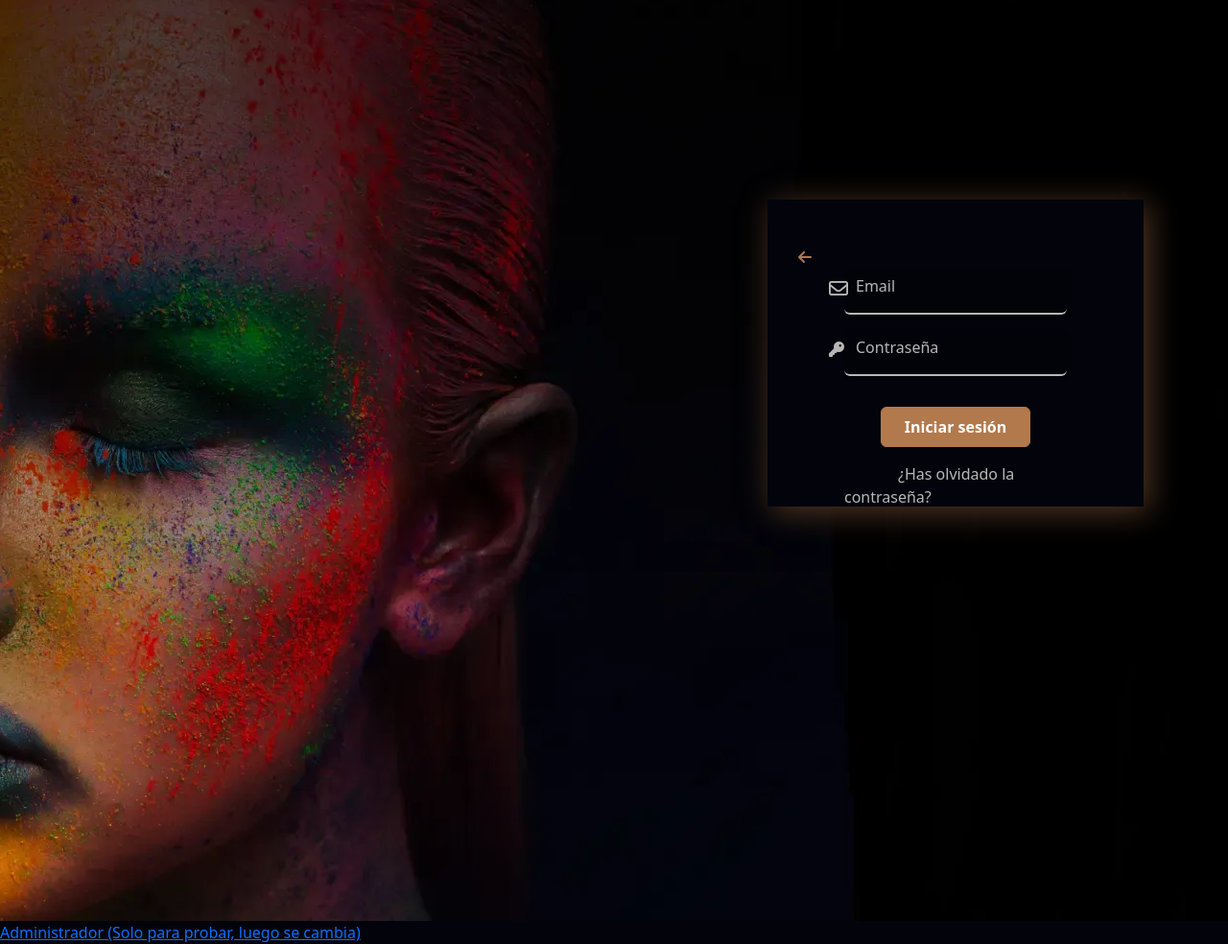
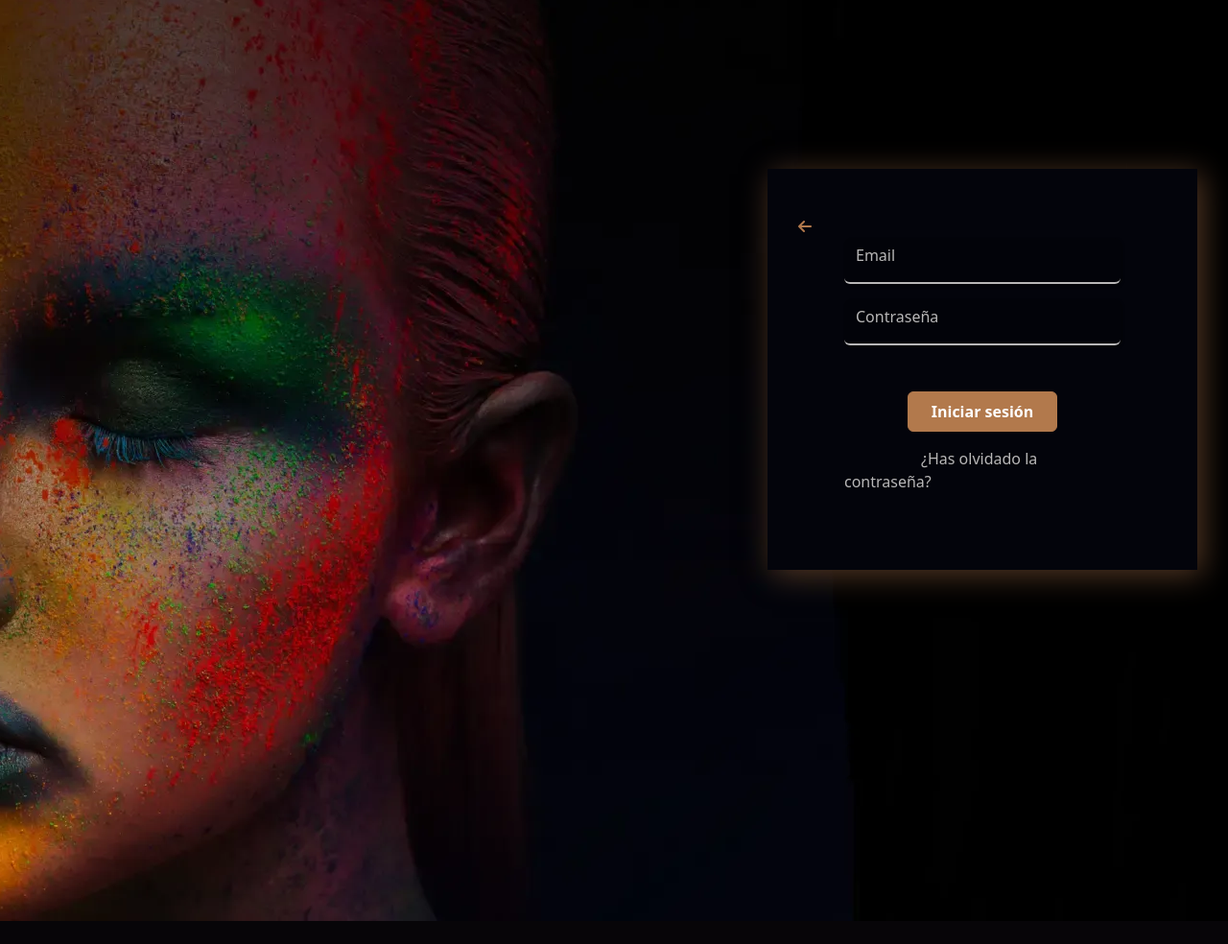
Before and after one commit to AdrianLozanoMartinez/myeart, a PHP site: page /login.php in a window 1280 px wide. Shown: the whole page at 96% size. After the commit the page ends 960 px from the top, so only its background shows below. Run offline with PHP 8.4, Linux system fonts and the light colour scheme; data that the repository does not hold is empty; some libraries are stand-ins or nearby versions.

Commit message:
Finish design login

```diff
--- a/login.css
+++ b/login.css
@@ -1,20 +1,21 @@
 .containerLogin {
     background-image: url('image/bg-woman.webp');
     background-attachment: fixed;
-    background-position: top 90% left 100em;
+    background-position: top 100% left 100em;
     width: 100%;
     height: 60em;
     padding: 5em;
 }
 
 #login {
+    position: fixed;
     background-color: rgb(3, 4, 11);
     box-shadow:5px 5px 30px rgb(84, 56, 36);
     width: 35%;
-    height: 40%;
+    /* height: 40%; */
     padding: 5em;
     margin-left: 45em;
-    margin-top: 8em;
+    margin-top: 6em;
 }
 
 .separate{
@@ -74,7 +75,7 @@
 }
 
 #forget{
-    margin-left: 3.5em;
+    margin-left: 5em;
     color: rgb(184, 183, 183);
     text-decoration: none;
 }
@@ -84,7 +85,7 @@
 }
 
 .buttonLogin {
-    margin-top: 1em;
+    margin-top: 2em;
     margin-bottom: 1em;
     padding: 0.5em;
     padding-left: 1.5em;
--- a/login.php
+++ b/login.php
@@ -29,7 +29,7 @@
             <a href="#" id="forget">¿Has olvidado la contraseña?</a>
         </div>
     </div>
-    <a href="admin.php">Administrador (Solo para probar, luego se cambia)</a>
+    <!-- <a href="admin.php">Administrador (Solo para probar, luego se cambia)</a> -->
     <script src="https://cdn.jsdelivr.net/npm/@popperjs/core@2.11.8/dist/umd/popper.min.js" integrity="sha384-I7E8VVD/ismYTF4hNIPjVp/Zjvgyol6VFvRkX/vR+Vc4jQkC+hVqc2pM8ODewa9r" crossorigin="anonymous"></script>
     <script src="https://cdn.jsdelivr.net/npm/bootstrap@5.3.3/dist/js/bootstrap.min.js" integrity="sha384-0pUGZvbkm6XF6gxjEnlmuGrJXVbNuzT9qBBavbLwCsOGabYfZo0T0to5eqruptLy" crossorigin="anonymous"></script>
 </body>
```
